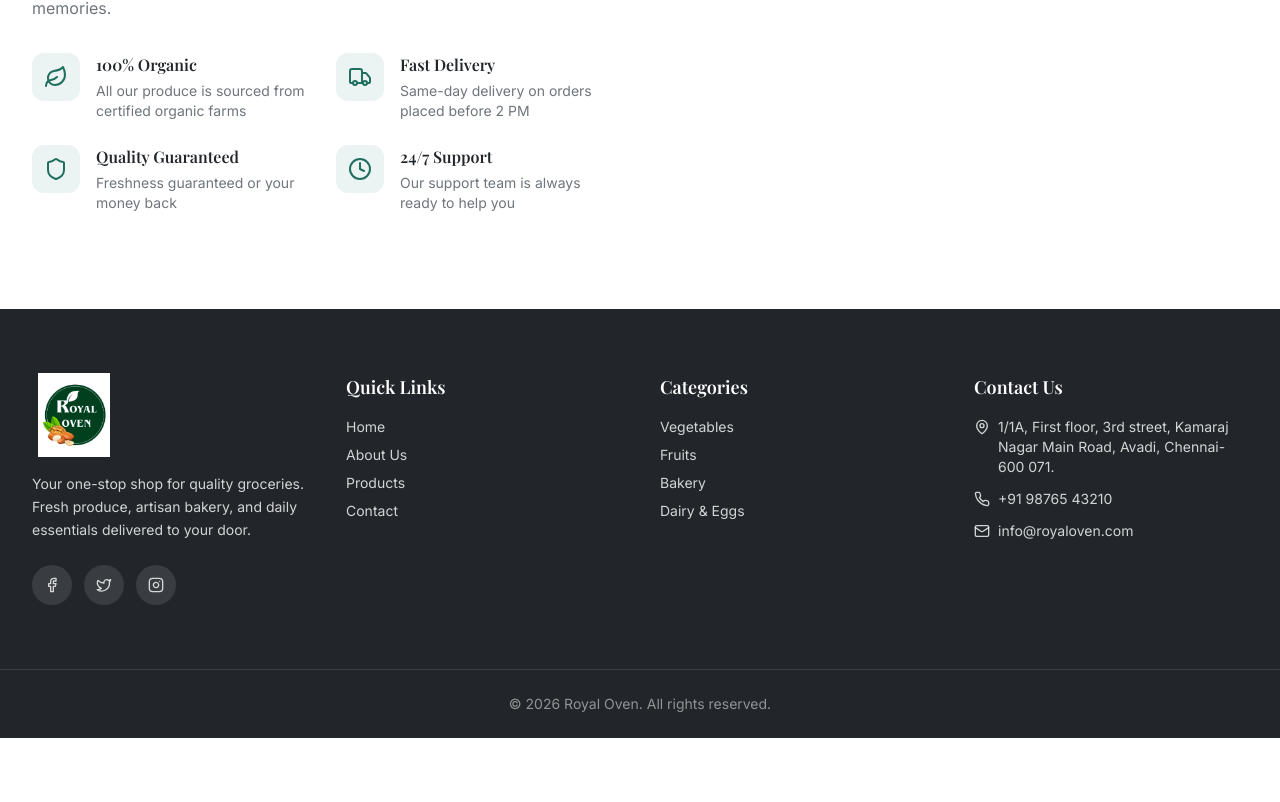
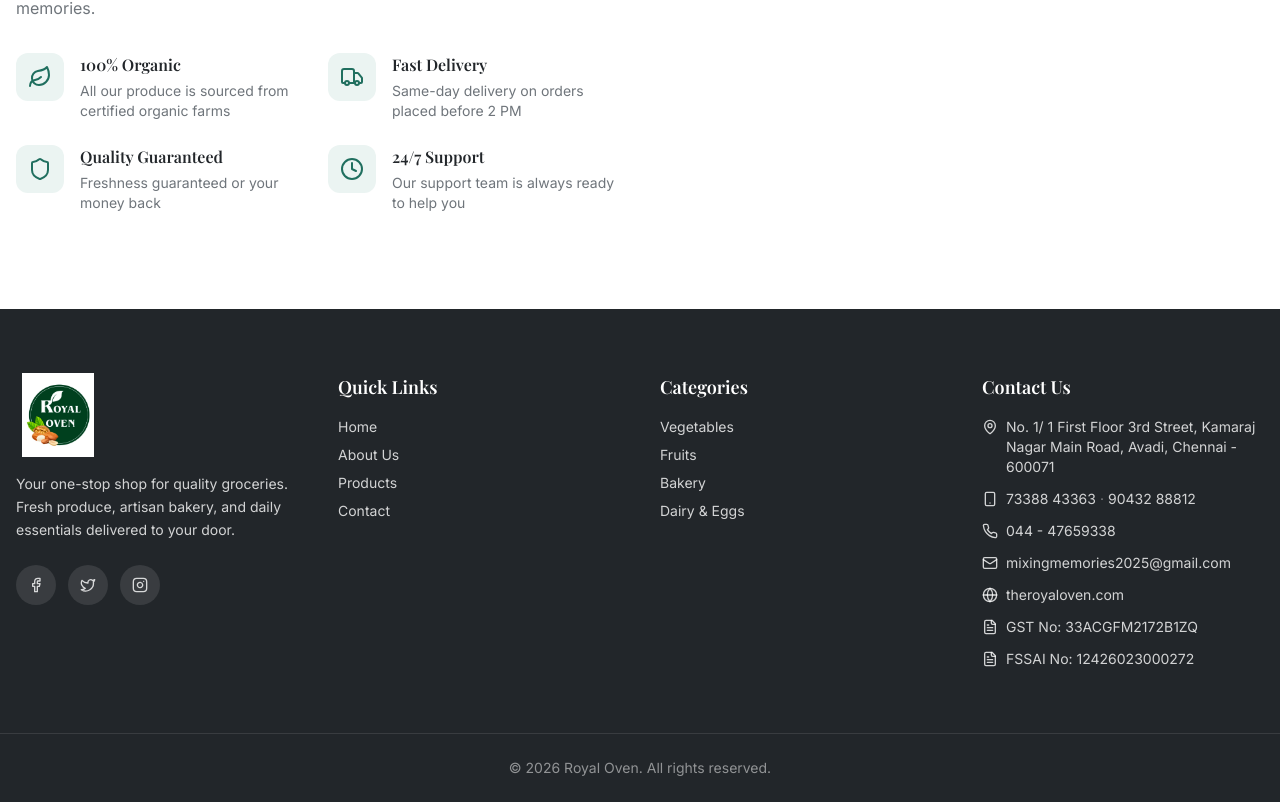
Before and after one commit to Geometriccae/Mixing-memories, a React (Vite) app in the folder frontend/: page /about in a window 1280 px wide. Shown: the part 724-1526 px from the top of the page. Before the commit the page ends 1462 px from the top, so only its background shows below. Built offline with nearby package versions, Linux system fonts and the light colour scheme; the HTML template or start-up script is replaced by a standard one.

Commit message:
corrections

```diff
--- a/frontend/src/components/common/ProductCard.tsx
+++ b/frontend/src/components/common/ProductCard.tsx
@@ -37,9 +37,9 @@ const ProductCard = ({ product }: { product: Product }) => (
         <span className="text-xs text-muted-foreground ml-1">({product.rating})</span>
       </div>
       <div className="flex items-center gap-2">
-        <span className="text-lg font-bold text-primary">${product.price.toFixed(2)}</span>
+        <span className="text-lg font-bold text-primary">₹{product.price.toFixed(2)}</span>
         {product.originalPrice && (
-          <span className="text-sm text-muted-foreground line-through">${product.originalPrice.toFixed(2)}</span>
+          <span className="text-sm text-muted-foreground line-through">₹{product.originalPrice.toFixed(2)}</span>
         )}
       </div>
     </div>
--- a/frontend/src/components/home/HeroSection.tsx
+++ b/frontend/src/components/home/HeroSection.tsx
@@ -1,7 +1,7 @@
 import { motion } from "framer-motion";
 import { ArrowRight } from "lucide-react";
 import { Link } from "react-router-dom";
-import heroImg from "@/assets/hero-groceries.jpg";
+import heroImg from "@/assets/hero-choco-crunchy-granola.png";
 import { marqueeItems } from "@/data/mockData";
 
 const HeroSection = () => (
@@ -10,7 +10,7 @@ const HeroSection = () => (
       <div className="container grid lg:grid-cols-2 gap-8 items-center py-12 md:py-20 lg:py-28">
         <motion.div initial={{ opacity: 0, x: -40 }} animate={{ opacity: 1, x: 0 }} transition={{ duration: 0.7 }}>
           <span className="inline-block bg-primary/10 text-primary text-sm font-medium px-4 py-1.5 rounded-full mb-6">
-            🎉 Free delivery on orders over $50
+            🎉 Free delivery on orders over ₹50
           </span>
           <h1 className="font-display text-4xl md:text-5xl lg:text-6xl font-bold text-foreground leading-tight mb-6">
             Right snack, right now,
@@ -55,7 +55,7 @@ const HeroSection = () => (
           className="relative hidden lg:block"
         >
           <div className="rounded-3xl overflow-hidden shadow-2xl">
-            <img src={heroImg} alt="Fresh groceries" width={1920} height={1080} className="w-full h-auto object-cover" />
+            <img src={heroImg} alt="Royal Oven Choco Crunchy Granola" width={1920} height={1080} className="w-full h-auto object-cover" />
           </div>
         </motion.div>
       </div>
--- a/frontend/src/components/layout/Footer.tsx
+++ b/frontend/src/components/layout/Footer.tsx
@@ -1,5 +1,5 @@
 import { Link } from "react-router-dom";
-import { MapPin, Phone, Mail, Facebook, Twitter, Instagram } from "lucide-react";
+import { MapPin, Phone, Mail, Facebook, Twitter, Instagram, Globe, Smartphone, FileText } from "lucide-react";
 import royalOvenLogo from "@/assets/royal-oven-logo.png";
 
 const Footer = () => (
@@ -20,7 +20,7 @@ const Footer = () => (
             </span>
           </div>
           <p className="text-sm leading-relaxed mb-6">Your one-stop shop for quality groceries. Fresh produce, artisan bakery, and daily essentials delivered to your door.</p>
-          <div className="flex gap-3">
+          <div className="flex flex-wrap gap-3">
             {[Facebook, Twitter, Instagram].map((Icon, i) => (
               <a key={i} href="#" className="h-10 w-10 rounded-full bg-background/10 flex items-center justify-center hover:bg-primary transition-colors">
                 <Icon className="h-4 w-4" />
@@ -47,9 +47,55 @@ const Footer = () => (
         <div>
           <h4 className="font-display text-lg font-semibold text-background mb-4">Contact Us</h4>
           <ul className="space-y-3 text-sm">
-            <li className="flex items-start gap-2"><MapPin className="h-4 w-4 mt-0.5 shrink-0" /> 1/1A, First floor, 3rd street, Kamaraj Nagar Main Road, Avadi, Chennai- 600 071.</li>
-            <li className="flex items-center gap-2"><Phone className="h-4 w-4 shrink-0" /> +91 98765 43210</li>
-            <li className="flex items-center gap-2"><Mail className="h-4 w-4 shrink-0" /> info@royaloven.com</li>
+            <li className="flex items-start gap-2">
+              <MapPin className="h-4 w-4 mt-0.5 shrink-0" />
+              <span>
+                No. 1/ 1 First Floor 3rd Street, Kamaraj Nagar Main Road, Avadi, Chennai - 600071
+              </span>
+            </li>
+            <li className="flex items-start gap-2">
+              <Smartphone className="h-4 w-4 mt-0.5 shrink-0" />
+              <span>
+                <a href="tel:+917338843363" className="hover:text-primary transition-colors">
+                  73388 43363
+                </a>
+                <span className="mx-1 text-background/40">·</span>
+                <a href="tel:+919043288812" className="hover:text-primary transition-colors">
+                  90432 88812
+                </a>
+              </span>
+            </li>
+            <li className="flex items-center gap-2">
+              <Phone className="h-4 w-4 shrink-0" />
+              <a href="tel:+914447659338" className="hover:text-primary transition-colors">
+                044 - 47659338
+              </a>
+            </li>
+            <li className="flex items-center gap-2">
+              <Mail className="h-4 w-4 shrink-0" />
+              <a href="mailto:mixingmemories2025@gmail.com" className="hover:text-primary transition-colors break-all">
+                mixingmemories2025@gmail.com
+              </a>
+            </li>
+            <li className="flex items-center gap-2">
+              <Globe className="h-4 w-4 shrink-0" />
+              <a
+                href="https://theroyaloven.com"
+                target="_blank"
+                rel="noopener noreferrer"
+                className="hover:text-primary transition-colors"
+              >
+                theroyaloven.com
+              </a>
+            </li>
+            <li className="flex items-start gap-2">
+              <FileText className="h-4 w-4 mt-0.5 shrink-0" />
+              <span>GST No: 33ACGFM2172B1ZQ</span>
+            </li>
+            <li className="flex items-start gap-2">
+              <FileText className="h-4 w-4 mt-0.5 shrink-0" />
+              <span>FSSAI No: 12426023000272</span>
+            </li>
           </ul>
         </div>
       </div>
--- a/frontend/src/components/layout/Navbar.tsx
+++ b/frontend/src/components/layout/Navbar.tsx
@@ -20,8 +20,8 @@ const Navbar = () => {
     <>
       {/* Top bar */}
       <div className="bg-primary text-primary-foreground text-sm py-2">
-        <div className="container flex justify-between items-center">
-          <span>🎉 Flat 50% Off On Grocery Shop — Limited Time!</span>
+        <div className="container flex flex-wrap justify-between items-center gap-2">
+          <span className="min-w-0 break-words">🎉 Flat 50% Off On Grocery Shop — Limited Time!</span>
           <div className="hidden md:flex gap-4 items-center">
             <Link to="/contact" className="hover:underline">Help?</Link>
             <Link to="/admin" className="hover:underline">Admin</Link>
--- a/frontend/src/index.css
+++ b/frontend/src/index.css
@@ -60,7 +60,7 @@
   }
 
   body {
-    @apply bg-background text-foreground antialiased;
+    @apply bg-background text-foreground antialiased overflow-x-hidden;
     font-family: var(--font-body);
   }
 
--- a/frontend/src/pages/admin/ManageCategories.tsx
+++ b/frontend/src/pages/admin/ManageCategories.tsx
@@ -30,9 +30,9 @@ const ManageCategories = () => {
   return (
     <div className="space-y-6">
       <h2 className="font-display text-xl font-semibold text-foreground">Manage Categories</h2>
-      <div className="bg-card rounded-2xl p-6 card-shadow flex gap-3">
+      <div className="bg-card rounded-2xl p-6 card-shadow flex flex-col sm:flex-row gap-3">
         <input value={name} onChange={(e) => setName(e.target.value)} placeholder="Category name" className="flex-1 px-4 py-3 rounded-xl bg-muted border border-border text-foreground outline-none focus:ring-2 focus:ring-primary/30 text-sm" />
-        <button onClick={handleSave} className="bg-primary text-primary-foreground px-6 py-3 rounded-xl text-sm font-medium hover:opacity-90">
+        <button onClick={handleSave} className="bg-primary text-primary-foreground px-6 py-3 rounded-xl text-sm font-medium hover:opacity-90 w-full sm:w-auto">
           {editId ? "Update" : "Add"}
         </button>
       </div>
--- a/frontend/tailwind.config.ts
+++ b/frontend/tailwind.config.ts
@@ -7,7 +7,10 @@ export default {
   theme: {
     container: {
       center: true,
-      padding: "2rem",
+      padding: {
+        DEFAULT: "1rem",
+        md: "2rem",
+      },
       screens: {
         "2xl": "1400px",
       },
```
Also changed, not shown: frontend/src/components/home/CategoriesSection.tsx (+36 -2 lines), frontend/src/components/home/FeaturedProducts.tsx (+31 -2 lines), frontend/src/assets/hero-choco-crunchy-granola.png (added), 2 other files (tests, documents, lock files or other folders).
